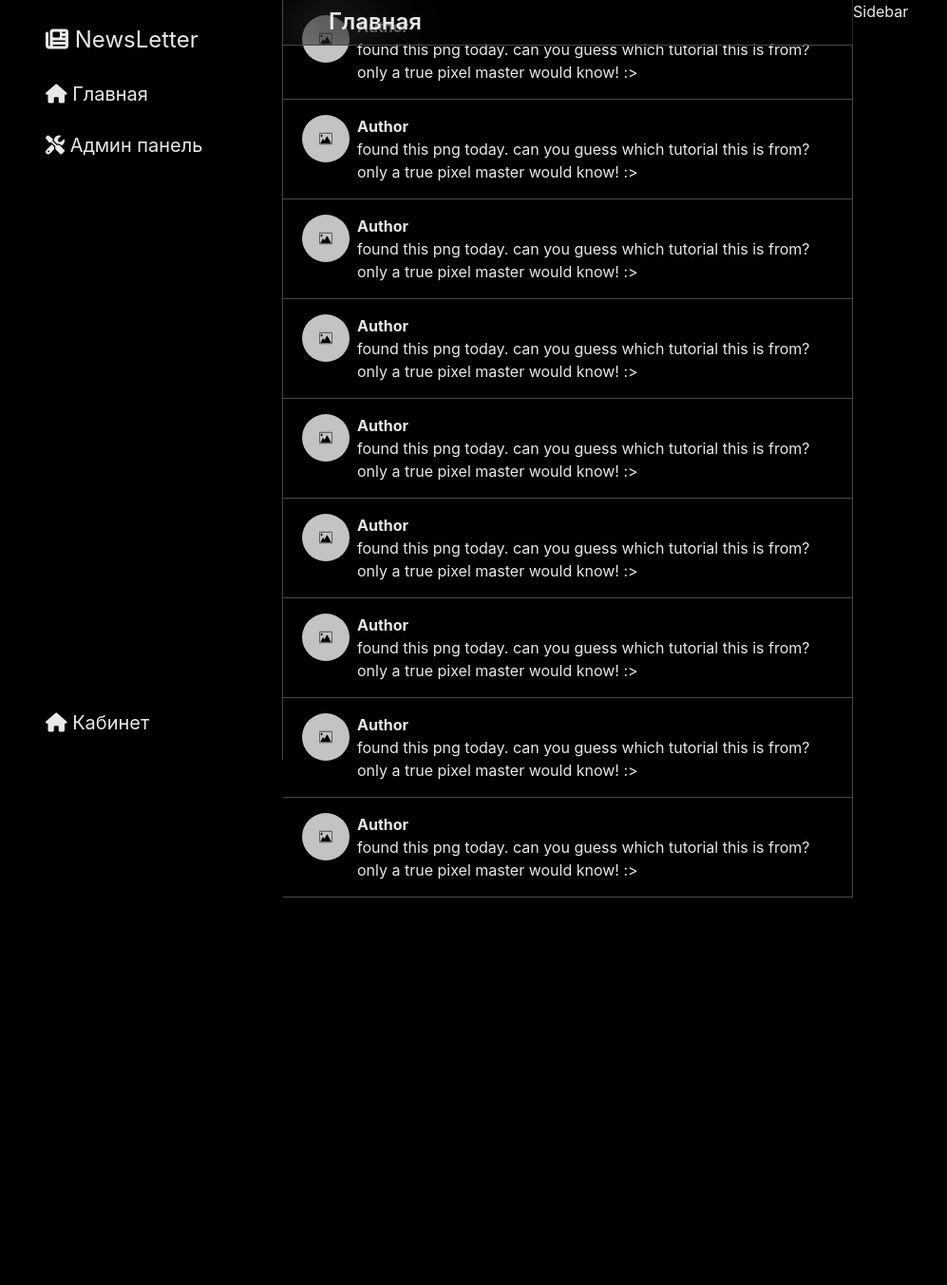
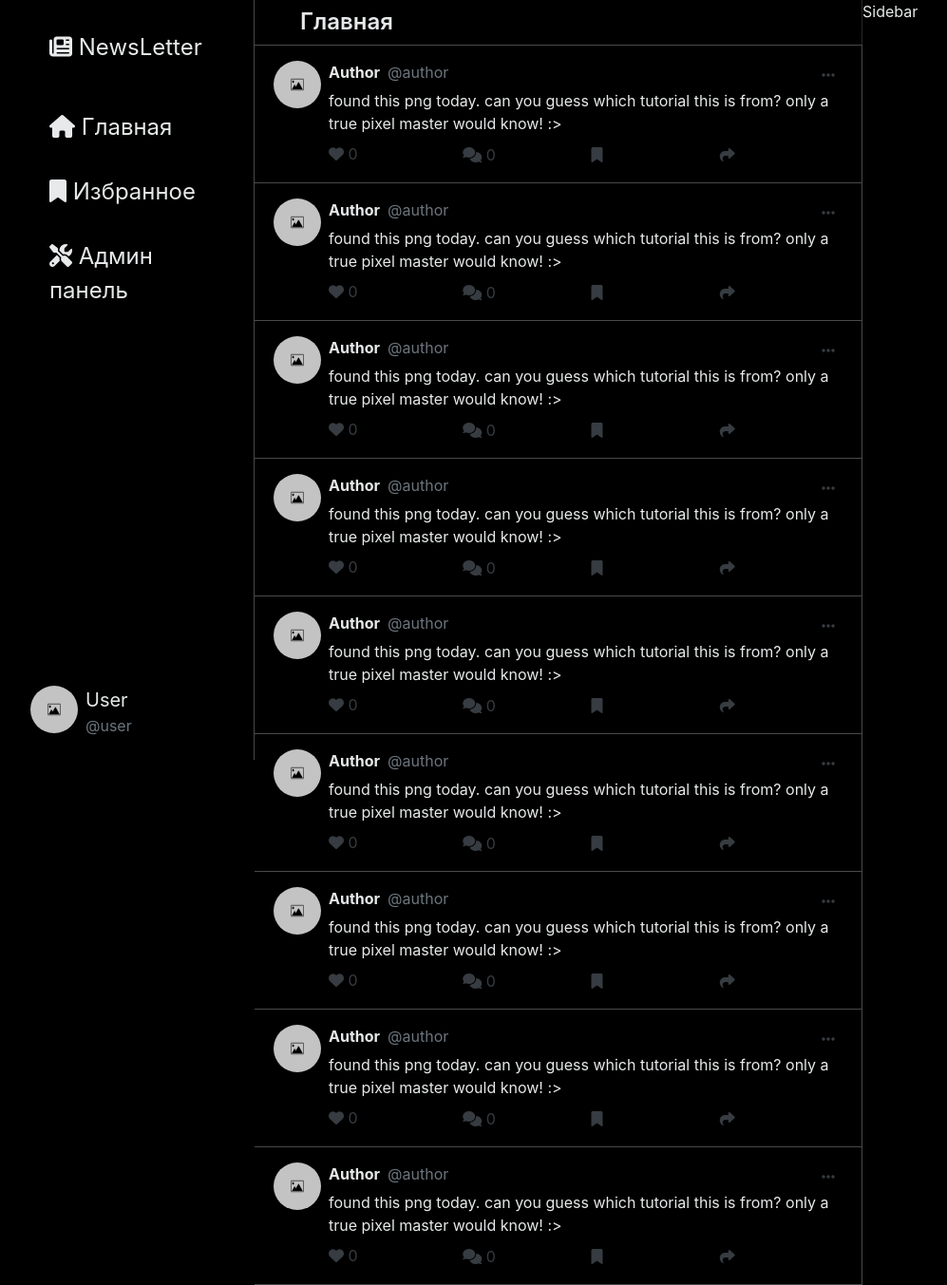
Before and after one commit to RusKom27/NewsLetter, a Django app: page /?page=main in a window 1480 px wide. Shown: the whole page at 95% size, without its empty margins (148-1145 px from the left). Before the commit the page ends 945 px from the top, so only its background shows below. Run offline with Django 4.2, Linux system fonts and the light colour scheme; some libraries are stand-ins or nearby versions.

Commit message:
update_2

```diff
--- a/NewsLetter/main/static/main/css/styles.css
+++ b/NewsLetter/main/static/main/css/styles.css
@@ -1,12 +1,13 @@
 :root {
-    --primary-width: 600px;
-    --sidebar-width: 250px;
+    --header-width: 15rem;
+    --primary-width: 40rem;
+    --sidebar-width: 25rem;
 }
 
 
 body {
   background-color: black;
-  color: rgb(231, 233, 234);
+  color: #E7E9EAFF;
   font-family: -apple-system,BlinkMacSystemFont,"Segoe UI",Roboto,Helvetica,Arial,sans-serif;
 }
 
@@ -14,7 +15,7 @@ a,
 a:focus,
 a:hover {
   text-decoration: none;
-  color: rgb(231, 233, 234);
+  color: #E7E9EAFF;
 }
 
 .border-0 {
@@ -22,12 +23,12 @@ a:hover {
 }
 
 header {
-  margin-left: 100px;
-  width: 250px;
+  margin-left: 5rem;
+  width: var(--header-width);
 }
 
 main {
-  left: 350px;
+  left: 20rem;
 }
 
 #primary-column {
@@ -39,7 +40,7 @@ main {
 
 }
 
-.overlay-blur {
+.nl-overlay-blur {
   margin: 0;
 
   background: black;
@@ -48,7 +49,7 @@ main {
   backdrop-filter: blur(1.5em);
 }
 
-.page-name {
+.nl-page-name {
   width: var(--primary-width);
   padding: 0.3rem 3rem;
   font-weight: 600;
@@ -56,8 +57,53 @@ main {
   height: 3rem;
 }
 
-.avatar {
+.nl-cabinet-head {
+  height: 10rem;
+  width: var(--primary-width);
+}
+
+.nl-avatar-small {
   width: 50px;
   height: 50px;
   border-radius: 100%;
 }
+
+.nl-avatar-big {
+  width: 150px;
+  height: 150px;
+  margin-top: -10%;
+  border-radius: 100%;
+  border: black 5px solid;
+}
+
+.nl-button {
+  color: #363c41;
+  font-size: 1rem;
+  border: 0;
+  border-radius: 100%;
+  background-color: black;
+  transition: 0.2s ease-out;
+}
+
+.nl-medium-button {
+  color: #E7E9EAFF;
+  font-size: 1.5rem;
+  padding: 0.5rem 1rem 0.5rem 1rem;
+  margin: 0.5rem 0.5rem 0.5rem 0.5rem;
+  border-radius: 1rem;
+}
+
+.nl-small-button {
+  width: 30px;
+  height: 30px;
+  font-size: 16px;
+}
+
+.nl-bg-hover:hover {
+  color: #E7E9EAFF;
+  background-color: #363c41;;
+}
+
+.nl-blue {color: #55b6f1;}.nl-red {color: #f15555;}.nl-green {color: #55f18c;}
+
+.nl-blue-hover:hover { color: #55b6f1;}  .nl-red-hover:hover {color: #f15555;}  .nl-green-hover:hover {color: #55f18c;}
--- a/NewsLetter/main/templates/main/components/header.html
+++ b/NewsLetter/main/templates/main/components/header.html
@@ -2,12 +2,23 @@
 {% block header %}
 	<header class="d-flex border-end border-0 h-100 position-fixed flex-column justify-content-between">
 		<nav class="d-flex fs-5 text-start flex-column justify-content-start">
-			<a class="py-4 fs-4" href="?page=main"><i class="fa-solid fa-newspaper"></i> NewsLetter</a>
-			<a class="pb-4" href="?page=main"><i class="fa-solid fa-house"></i> Главная</a>
-			<a class="pb-4" href="admin"><i class="fa-solid fa-screwdriver-wrench"></i> Админ панель</a>
+			<a class="nl-button nl-medium-button nl-blue-hover py-4 fs-4 " href="?page=main"><i class="fa-solid fa-newspaper"></i> NewsLetter</a>
+			<a class="nl-button nl-medium-button nl-bg-hover" href="?page=main"><i class="fa-solid fa-house"></i> Главная</a>
+			<a class="nl-button nl-medium-button nl-bg-hover" href="?page=favorite"><i class="fa-solid fa-bookmark"></i> Избранное</a>
+			<a class="nl-button nl-medium-button nl-bg-hover" href="admin"><i class="fa-solid fa-screwdriver-wrench"></i> Админ панель</a>
 		</nav>
-		<nav class="d-flex fs-5 text-start flex-column justify-content-start">
-			<a class="pb-4" href="?page=cabinet"><i class="fa-solid fa-house"></i> Кабинет</a>
+		<nav>
+			<a class="d-flex text-start flex-row justify-content-start pb-4" href="?page=cabinet&name=user">
+				<img class="nl-avatar-small mx-1" src="{% static 'img' %}/default_image.jpg" alt="">
+				<div class="px-1 d-flex flex-column justify-content-start">
+					<div class="fs-5">
+						User
+					</div>
+					<div class="text-muted">
+						@user
+					</div>
+				</div>
+			</a>
 		</nav>
 	</header>
 {% endblock %}
--- a/NewsLetter/main/templates/main/components/news_block.html
+++ b/NewsLetter/main/templates/main/components/news_block.html
@@ -1,17 +1,50 @@
 {% load static %}
 {% block news_block %}
-	<div class="d-flex p-3 flex-row border-bottom border-0 w-100">
-		<div>
-			<img class="avatar mx-1" src="{% static 'img' %}/default_image.jpg" alt="">
-		</div>
-		<div class="d-flex flex-column justify-content-start w-100">
-			<div class="d-flex fw-bold mx-1">
-				Author
+	<div id="1" class="d-flex p-3 flex-row border-bottom border-0 w-100">
+		<a href="?page=cabinet&name=author">
+			<img class="nl-avatar-small mx-1" src="{% static 'img' %}/default_image.jpg" alt="">
+		</a>
+		<div class="d-flex flex-column justify-content-start mx-1 w-100">
+			<div class="d-flex flex-row justify-content-between">
+				<a href="?page=cabinet&name=author" class="d-flex flex-row justify-content-start">
+					<div class="fw-bold">
+						Author
+					</div>
+					<div class="px-2 text-muted">
+						@author
+					</div>
+				</a>
+				<div>
+					<button class="nl-button nl-small-button nl-blue-hover nl-bg-hover"><i class="fa-solid fa-ellipsis"></i></button>
+				</div>
 			</div>
-			<div class="d-flex mx-1">
+			<div class="d-flex">
 				found this png today. can you guess which tutorial this is from? only a true pixel master would know! :>
+			</div>
+			<div class="d-flex pt-2 flex-row justify-content-start">
+				<div class="w-100">
+					<a href="?page=main&like=1#1" class="nl-button nl-red-hover">
+						<i class="fa-solid fa-heart"></i> 0
+					</a>
+				</div>
+				<div class="w-100">
+					<button class="nl-button nl-blue-hover">
+						<i class="fa-solid fa-comments"></i> 0
+					</button>
+				</div>
+				<div class="w-100">
+					<button class="nl-button nl-green-hover">
+						<i class="fa-solid fa-bookmark"></i>
+					</button>
+				</div>
+				<div class="w-100">
+					<button class="nl-button nl-green-hover">
+						<i class="fa-solid fa-share"></i>
+					</button>
+				</div>
 			</div>
 		</div>
 
+
 	</div>
 {% endblock %}
--- a/NewsLetter/main/templates/main/components/primary_column.html
+++ b/NewsLetter/main/templates/main/components/primary_column.html
@@ -6,6 +6,12 @@
 			{% main %}
 		{% elif page == 'cabinet' %}
 			{% cabinet %}
+		{% else %}
+			<div class="d-flex justify-content-center w-100 h-100">
+				<div class="p-5 m-5 fs-3">
+					Страницу не найдено
+				</div>
+			</div>
 		{% endif %}
 	</div>
 {% endblock %}
--- a/NewsLetter/main/templates/main/pages/main.html
+++ b/NewsLetter/main/templates/main/pages/main.html
@@ -2,10 +2,10 @@
 {% load components %}
 {% block main %}
 	<div>
-		<div class="page-name position-fixed d-flex overlay-blur border-bottom border-0">
+		<div class="nl-page-name position-fixed d-flex nl-overlay-blur border-bottom border-0">
 			<span>Главная</span>
 		</div>
-		<div class="d-flex flex-column w-100">
+		<div class="d-flex mt-5 flex-column w-100">
 			{% news_block %}
 			{% news_block %}
 			{% news_block %}
--- a/NewsLetter/main/views.py
+++ b/NewsLetter/main/views.py
@@ -2,11 +2,17 @@ from django.shortcuts import render, redirect
 from .models import *
 
 
+def get_request_data(request, name):
+    if name in request.GET and request.GET[name] != '':
+        return request.GET[name]
+    else:
+        return ''
+
+
 def index(request):
-    if 'page' in request.GET and request.GET['page'] != '':
-        page = request.GET['page']
-    else:
-        page = 'main'
+    page = get_request_data(request, 'page')
+
+    data = get_request_data(request, 'form')
 
     context = {'title': 'Main',
                'page': page}
```
Also changed, not shown: NewsLetter/main/templates/main/pages/cabinet.html (+26 -2 lines).
